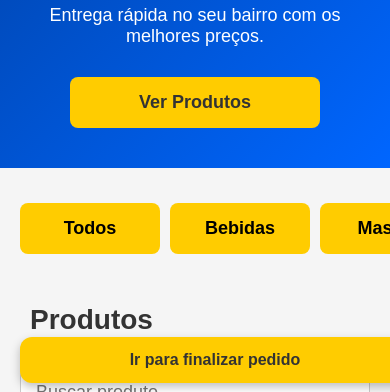
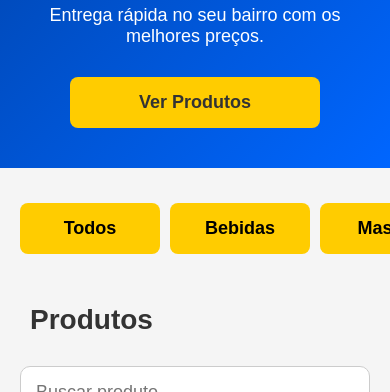
Before and after one commit to felipecarvalho98-bit/mercadinho-ponto-certo, a plain HTML site: page index.html in a window 390 px wide. Shown: the part 366-758 px from the top of the page. Drawn offline with Linux system fonts and the light colour scheme; no server answers; grey boxes are pictures that could not be loaded.

Commit message:
Adiciona resumo fixo do carrinho no mobile

```diff
--- a/index.html
+++ b/index.html
@@ -246,10 +246,6 @@
 
 </div>
 
-<button class="btn-ir-carrinho" onclick="document.querySelector('.carrinho').scrollIntoView({ behavior: 'smooth' })">
-    Ir para finalizar pedido
-</button>
-
 <div id="resumoFixoCarrinho" class="resumo-fixo-carrinho">
 
     <div>
```
